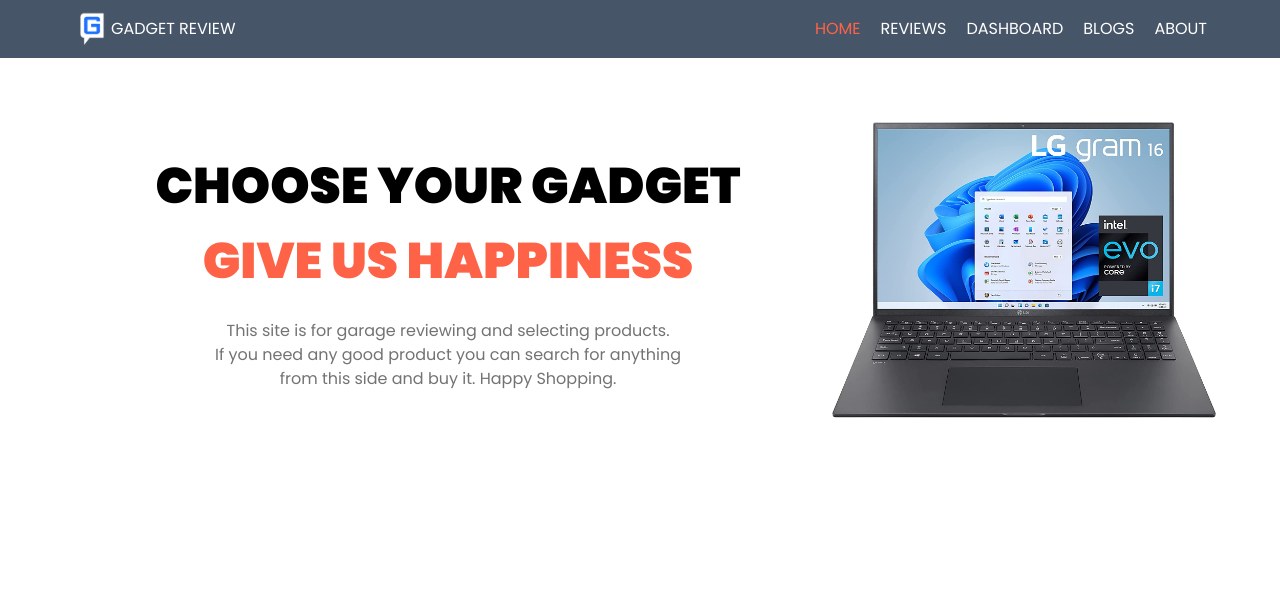
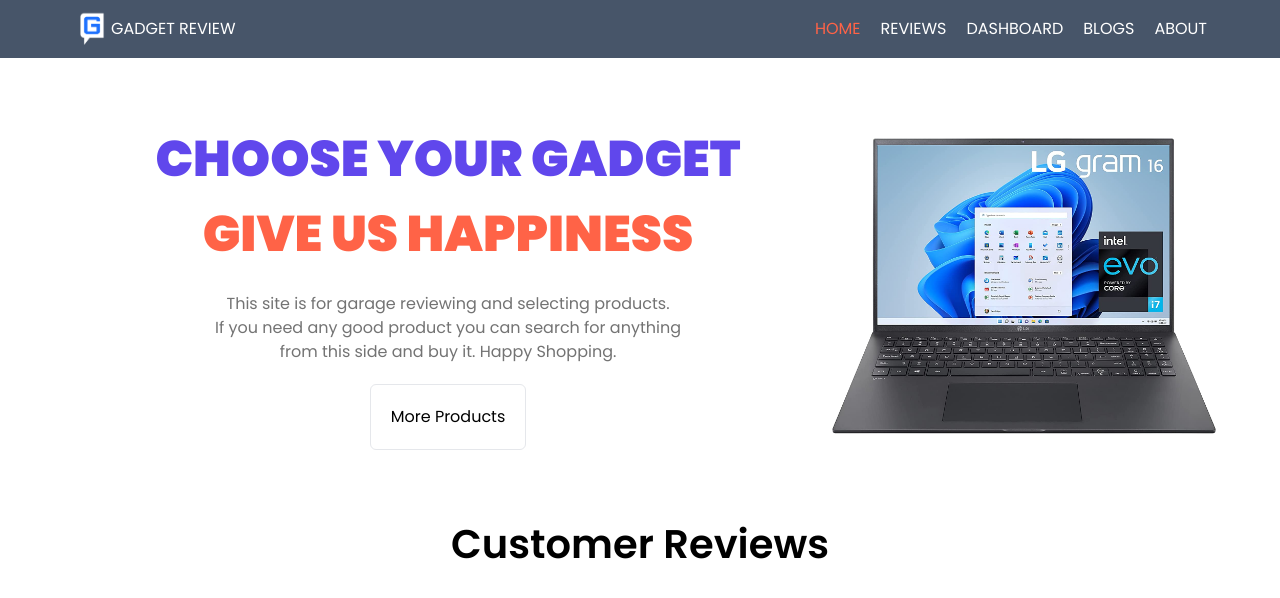
Before and after one commit to JabedH/GADGET-REVIEW, a React (Create React App) app: page / in a window 1280 px wide. Shown: the top 598 px of the page. Built offline with nearby package versions, Linux system fonts and the light colour scheme.

Commit message:
customer reviews

```diff
--- a/src/Components/Home/Home.css
+++ b/src/Components/Home/Home.css
@@ -8,7 +8,13 @@
 .home h1 {
   font-size: 50px;
   font-weight: 800;
+  color: #6047ec;
 }
 .home span {
   color: tomato;
 }
+.reviews {
+  font-size: 40px;
+
+  font-weight: 600;
+}
--- a/src/Components/Home/Home.js
+++ b/src/Components/Home/Home.js
@@ -4,19 +4,28 @@
 
 const Home = () => {
   return (
+    <div>
       <div className="home">
         <div>
+          {" "}
           <h1>
             CHOOSE YOUR GADGET <br /> <span>GIVE US HAPPINESS</span>
           </h1>
           <p className="text-neutral-500 mt-5">
             This site is for garage reviewing and selecting products. <br /> If
-          you need any good product you can search for anything <br /> from this
-          side and buy it. Happy Shopping.
+            you need any good product you can search for anything <br /> from
+            this side and buy it. Happy Shopping.
           </p>
+          <button className="border p-5 rounded-md hover:bg-slate-300 mt-5">
+            More Products
+          </button>
         </div>
         <div>
           <img src={img} alt="" />
+        </div>
+      </div>
+      <div className="reviews">
+        <h1>Customer Reviews</h1>
       </div>
     </div>
   );
```
Lines whose indentation alone changed are shown as unchanged.
